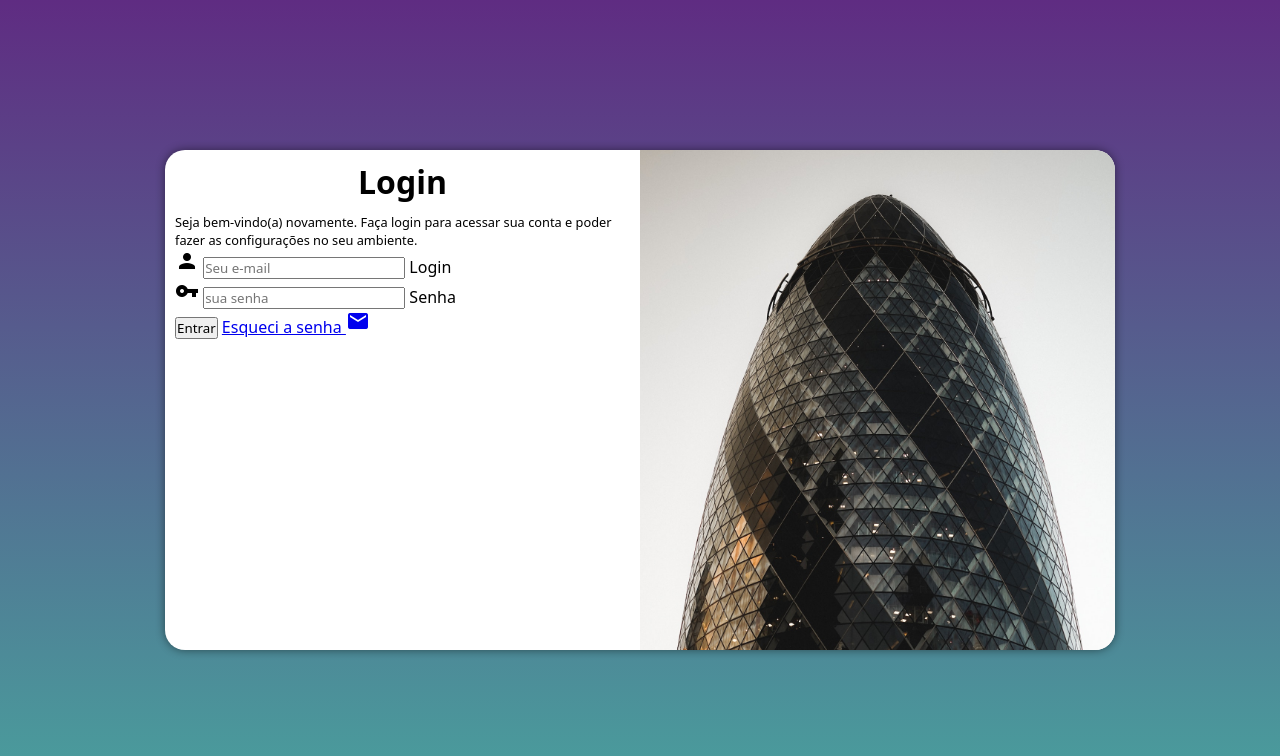
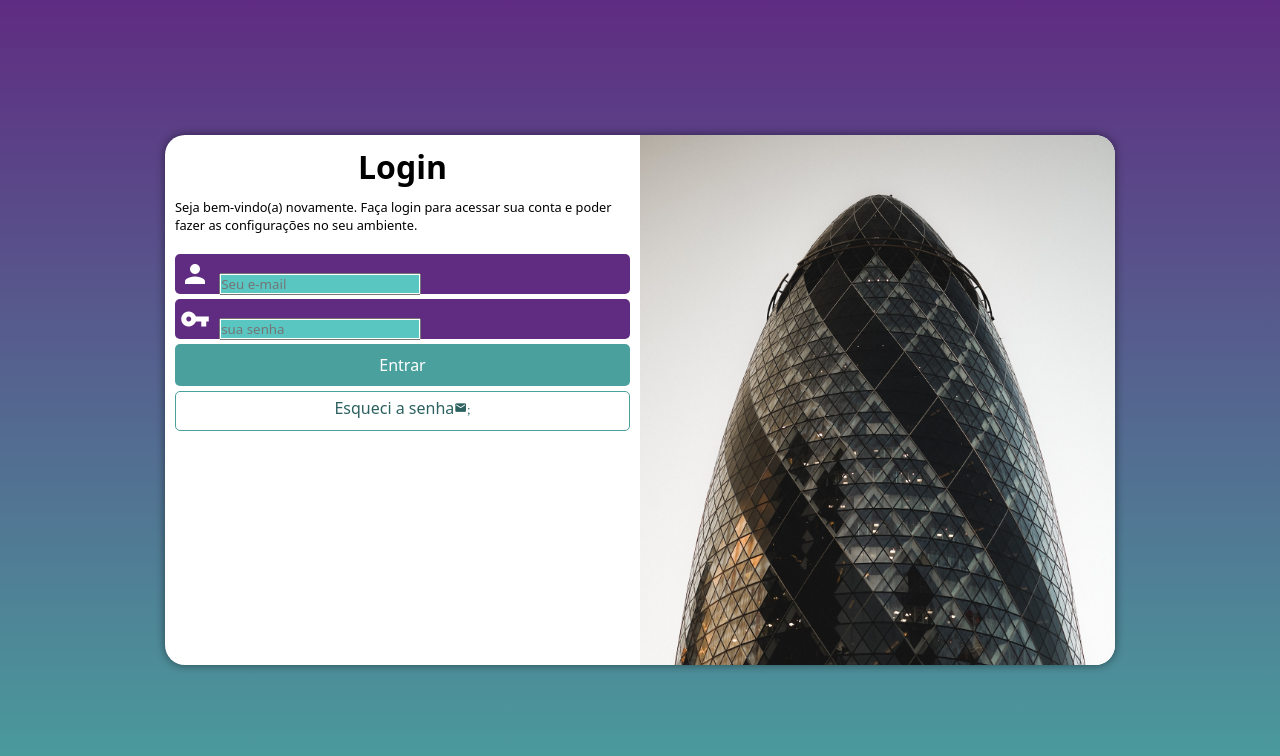
Before and after one commit to edgargmoura/projeto-login, a plain HTML site: page index.html in a window 1280 px wide. Drawn offline with Linux system fonts and the light colour scheme.

Commit message:
editando o formulário

```diff
--- a/estilos/style.css
+++ b/estilos/style.css
@@ -33,7 +33,7 @@ main > section#login {
     box-shadow: 0px 0px 10px rgba(0, 0, 0, 0.481);
     background-color: white;
     width: 250px;
-    height: 500px;
+    height: 530px;
     border-radius: 20px;
 
     transition: width 0.3s, height 0.3s;
@@ -60,4 +60,67 @@ main > section > div#formulario > h1 {
 
 main > section > div#formulario > p {
     font-size: 0.8em;
+    margin-bottom: 20px;
 }
+
+form > div.campo {
+    background-color: var(--corlilas);
+    display: block;
+    width: 100%;
+    height: 40px;
+    border-radius: 5px;
+    margin-bottom: 5px;
+}
+
+form > div.campo > label {
+    display: none;
+}
+
+form > div.campo > ::placeholder {
+    background-color: #59c6c2;
+}
+
+form > div.campo > span {
+    color: white;
+    font-size: 30px;
+    padding: 5px;
+}
+
+
+output > input.entrar {
+    font-size: 1em;
+    color: white;
+    background-color: var(--corverde);
+    width: 100%;
+    display: block;
+    border: none;
+    margin-bottom: 5px;
+    padding: 10px;
+    border-radius: 5px;
+    cursor: pointer;
+}
+
+output > input.entrar:hover {
+    background-color: #2d6160;
+}
+
+
+output > a.botao {
+    display: block;
+    height: 40px;
+    border: 1px solid #49a09d;
+    border-radius: 5px;
+    padding-top: 5px;
+
+    text-align: center;
+    text-decoration: none;
+    color: #2d6160;
+}
+
+output > a.botao:hover {
+    background-color: #59c6c2;
+}
+
+output > a.botao > span {
+    font-size: 0.8em;
+}
--- a/index.html
+++ b/index.html
@@ -28,9 +28,9 @@
                         <label for="isenha">Senha</label>
                     </div>
                     <output>
-                        <input type="submit" value="Entrar">
-                        <a href="esqueci.html">
-                            Esqueci a senha <i class="material-icons">mail</i>
+                        <input type="submit" value="Entrar" class="entrar">
+                        <a href="esqueci.html" class="botao">
+                            Esqueci a senha<span class="material-icons">mail;</span>
                         </a>
                     </output>
                 </form>
```
